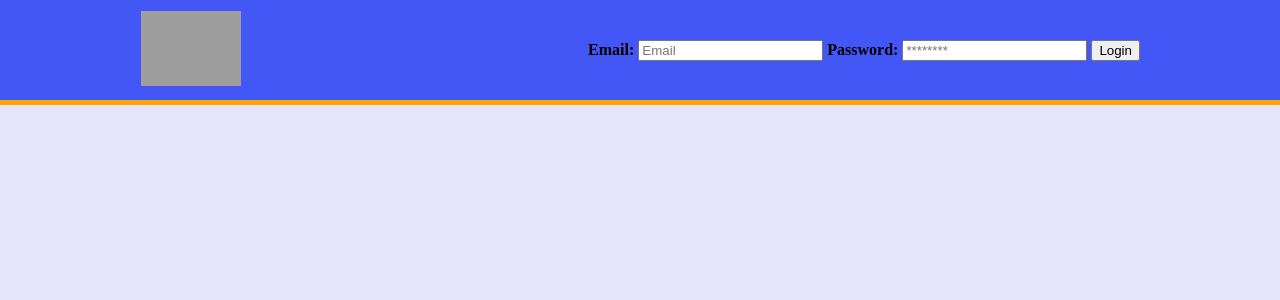
After one commit to saidivya07/riktam_hackathon, a PHP site: page /template/header.php in a window 1280 px wide. The commit adds this page. Shown: the top 300 px of the page. Run offline with PHP 8.4, Linux system fonts and the light colour scheme; grey boxes are pictures that could not be loaded.

Commit message:
Add files via upload

```diff
--- /dev/null
+++ b/insert_user.php
@@ -0,0 +1,3 @@
+<?php
+
+?>
--- /dev/null
+++ b/styles/style.css
@@ -0,0 +1,117 @@
+html, body, div, span, applet, object, iframe, h1, h2, h3, h4, h5, h6, p, blockquote, pre, a, abbr, acronym, address, big, cite, code, del, dfn, em, img, ins, kbd, q, s, samp, small, strike, strong, sub, sup, tt, var, b, u, i, center, dl,dt,dd,ol,ul,li,fieldset,form, label,
+legend,table,caption,tbody,tfoot,thead,tr,th,td,article,aside, canvas, details, embed, figure, figcaption, footer, header, hgroup, menu, nav, output,
+ruby, section, summary,time,mark,audio,video{
+	margin:0;
+	padding:0;
+	border:0;
+
+}
+
+body{
+	line-height=1px;
+	background: #E6E6FA;
+}
+
+.container{
+	padding:0;
+	margin:0;
+	background:#E6E6FA;
+}
+
+#header_wrapper{
+	width:100%;
+	height:100px;
+	border-bottom:5px solid orange;
+	background:#4257f5;
+}
+img {
+  padding-top:10px;
+  margin:1px;
+  width: 10%;
+  height: 75%;
+}
+
+#header{
+	width:1000px;
+	height:100px;
+	margin:0 auto;
+
+}
+
+#form1{
+	float:right;
+	line-height:100px;
+}
+#form1 button:hover{
+
+	color:white;
+	background: blue;
+}
+#content{
+	padding-top:30px;
+	padding-bottom:30px;
+	padding-left:100px;
+	width:5000px;
+	margin:0 auto;
+}
+#form2{
+	margin-top:20px;
+
+}
+
+#form2 input{
+	width:250px;
+	height:20px;
+	padding:10px;
+	border:1px solid black;
+	border-radius:5px;
+
+}
+#form2 select{
+	width:270px;
+	padding:10px;
+	border:1px solid black;
+	border-radius:5px;
+
+}
+#form2 button{
+	width:270px;
+	padding:10px;
+	border:1px solid black;
+	border-radius:5px;
+	background: orange;
+	margin-left:75px;
+}
+#form2 button:hover{
+	color:white;
+	background:blue;
+}
+#form2 h2{
+	padding-left:50px;
+	margin-top:10px;
+	font-family: Comic Sans MS;
+}
+#form2 sub{
+	padding:0px;
+	margin:auto;
+}
+
+
+
+#footer{
+	width:100%;
+	height:50px;
+	padding:10px;
+	border-top: 5px solid orange;
+	clear:both;
+	background:#4257f5;
+	margin-top:20px;
+}
+
+#footer h2{
+	padding:5px;
+	margin-top:10px;
+	font-size:2em;
+	color:white;
+	text-align:center;
+}
--- /dev/null
+++ b/template/header.php
@@ -0,0 +1,25 @@
+<!DOCTYPE html>
+<html>
+<head>
+<title>Civic Problems Finder!</title>
+<link rel="stylesheet" href="styles/style.css" media="all"/>
+</head>
+<body>
+<!--Container starts from here -->
+<div class="container">
+	<!-- Header wrapper starts here -->
+	<div id="header_wrapper">
+		<!-- Header starts here -->
+		<div id="header">
+			<img src="images/img2.jpg" style="float:left;"/>
+			<form method="post" action="" id="form1">
+				<strong>Email:</strong>
+				<input type="email" name="email" placeholder="Email" required="required"/>
+				<strong> Password:</strong>
+				<input type="password" name="pass" placeholder="********" required="required"/>
+				<button name="login">Login</button>
+			</form>
+		</div>
+		<!-- Header ends here -->
+	</div>
+	<!-- Header wrapper ends here -->
```
Also changed, not shown: index.php (+5 -90 lines), template/content.php (added, +54 -0 lines), template/footer.php (added, +7 -0 lines).
